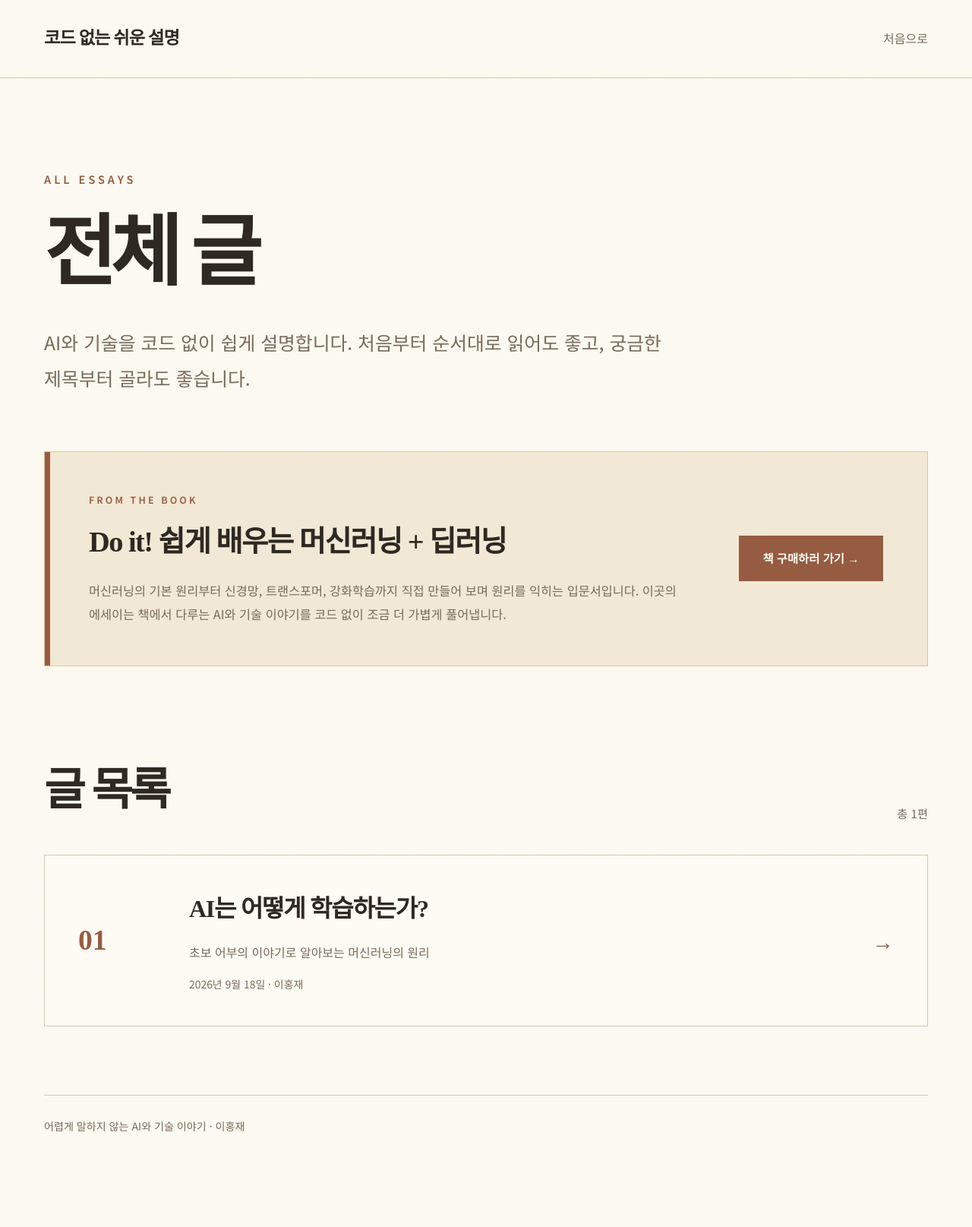
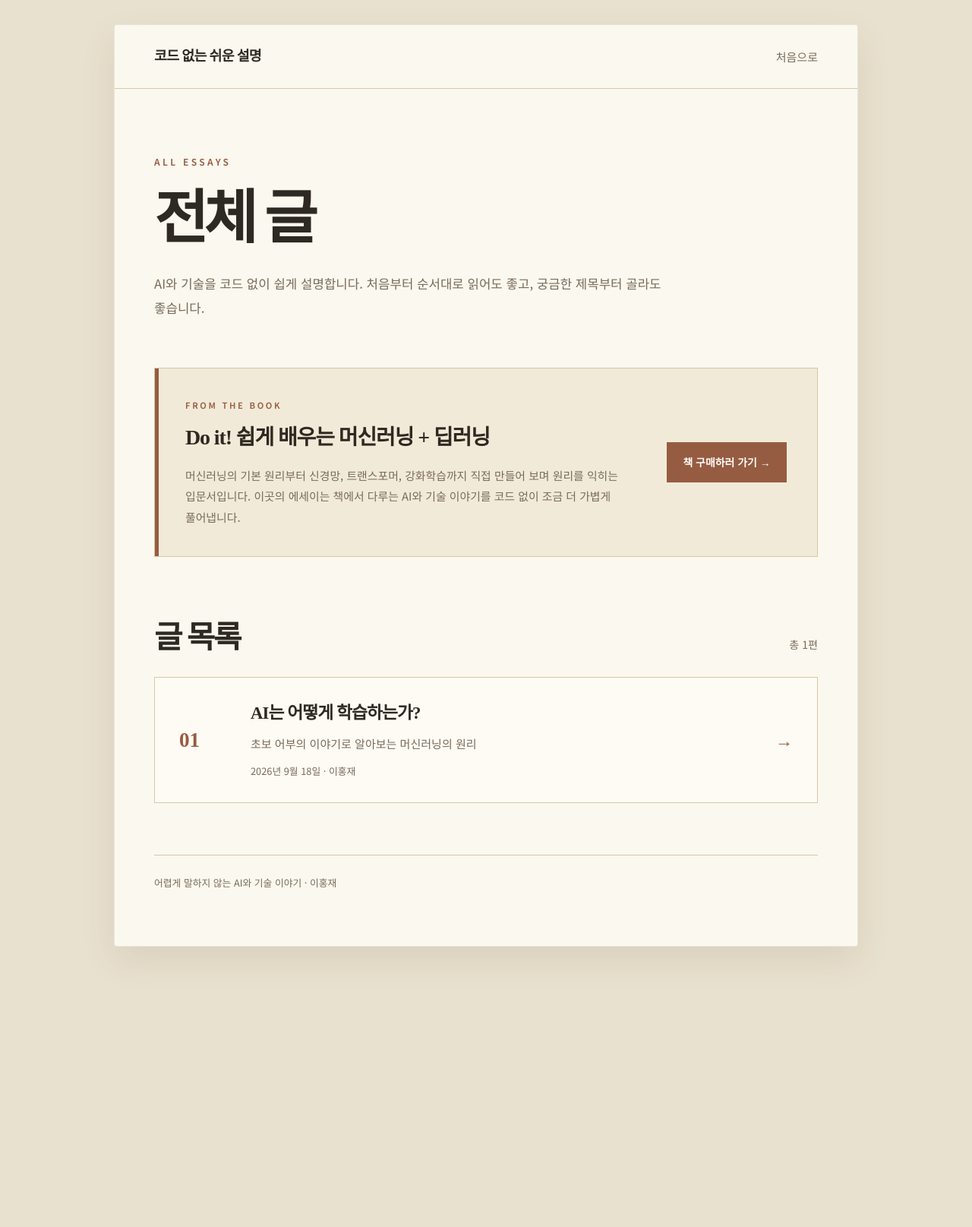
Before and after one commit to chaeyeun-kim/my_website, a Jekyll site: the page essay/index.html, which Jekyll copies as it is, in a window 1280 px wide. Shown: the whole page at 76% size. Built offline with Jekyll 4.4.1, drawn with Linux system fonts in a browser that asks for light colours; after the commit the page ends 1278 px from its top, so only the background shows below that.

Commit message:
Refactor CSS styles for improved layout and design
Updated styles and layout for better responsiveness and aesthetics.

```diff
--- a/essay/index.html
+++ b/essay/index.html
@@ -5,6 +5,7 @@
   <meta name="viewport" content="width=device-width, initial-scale=1">
 
   <title>전체 글 | 코드 없는 쉬운 설명</title>
+
   <meta
     name="description"
     content="AI와 기술을 코드 없이 쉽게 설명하는 에세이 목록"
@@ -12,6 +13,7 @@
 
   <link rel="preconnect" href="https://fonts.googleapis.com">
   <link rel="preconnect" href="https://fonts.gstatic.com" crossorigin>
+
   <link
     href="https://fonts.googleapis.com/css2?family=Noto+Sans+KR:wght@400;500;600&family=Noto+Serif+KR:wght@400;600;700&display=swap"
     rel="stylesheet"
@@ -19,9 +21,9 @@
 
   <style>
     :root {
-      --outer-paper: #e8dfca;
+      --background: #e9e1cf;
       --paper: #fbf8ef;
-      --paper-dark: #f1e8d5;
+      --paper-dark: #f2ead8;
       --ink: #2e2922;
       --soft-ink: #786b5a;
       --accent: #965c42;
@@ -40,25 +42,31 @@
 
     body {
       margin: 0;
-      background: var(--outer-paper);
+      background: var(--background);
       color: var(--ink);
       font-family: "Noto Sans KR", sans-serif;
+      line-height: 1.8;
       word-break: keep-all;
-      line-height: 1.8;
     }
 
     a {
       color: inherit;
     }
 
+    /*
+      흰색 종이 영역의 최대 폭입니다.
+      이 값을 980px로 제한해 양옆 여백이 항상 보이게 합니다.
+    */
     .page {
-      width: min(1500px, 100%);
-      min-height: 100vh;
-      margin: 0 auto;
-      background:
-        linear-gradient(rgba(255,255,255,0.15), rgba(255,255,255,0.15)),
-        var(--paper);
-      box-shadow: 0 0 35px rgba(81, 62, 34, 0.08);
+      width: calc(100% - 48px);
+      max-width: 980px;
+      min-height: calc(100vh - 64px);
+      margin: 32px auto;
+      overflow: hidden;
+      background: var(--paper);
+      border: 1px solid rgba(116, 93, 61, 0.12);
+      border-radius: 4px;
+      box-shadow: 0 18px 45px rgba(77, 59, 33, 0.1);
     }
 
     .site-header {
@@ -66,7 +74,7 @@
       align-items: center;
       justify-content: space-between;
       gap: 30px;
-      padding: 30px 58px;
+      padding: 25px 52px;
       border-bottom: 1px solid var(--line);
     }
 
@@ -77,36 +85,37 @@
 
     .site-title {
       font-family: "Noto Serif KR", serif;
-      font-size: 1.45rem;
+      font-size: 1.15rem;
       font-weight: 700;
       letter-spacing: -0.04em;
     }
 
     .home-link {
       color: var(--soft-ink);
-      font-size: 1rem;
+      font-size: 0.94rem;
     }
 
+    .site-title:hover,
     .home-link:hover {
       color: var(--accent);
     }
 
     main {
-      padding: 0 58px 120px;
+      padding: 0 52px 72px;
     }
 
     .hero {
-      max-width: 1000px;
-      padding: 120px 0 72px;
+      max-width: 760px;
+      padding: 86px 0 62px;
     }
 
     .eyebrow {
       display: block;
-      margin-bottom: 30px;
+      margin-bottom: 20px;
       color: var(--accent);
-      font-size: 0.9rem;
+      font-size: 0.76rem;
       font-weight: 600;
-      letter-spacing: 0.28em;
+      letter-spacing: 0.27em;
     }
 
     h1,
@@ -116,30 +125,32 @@
     }
 
     h1 {
-      margin: 0 0 38px;
-      font-size: clamp(3.8rem, 8vw, 7.8rem);
+      margin: 0 0 25px;
+      font-size: clamp(3.2rem, 7vw, 4.8rem);
       font-weight: 600;
-      line-height: 1.08;
+      line-height: 1.15;
       letter-spacing: -0.07em;
     }
 
     .hero-description {
-      max-width: 890px;
+      max-width: 700px;
       margin: 0;
       color: var(--soft-ink);
-      font-size: clamp(1.1rem, 2vw, 1.55rem);
+      font-size: 1.05rem;
       line-height: 1.9;
     }
 
+    /* 책 소개 */
+
     .book-card {
       position: relative;
-      overflow: hidden;
       display: grid;
       grid-template-columns: minmax(0, 1fr) auto;
       align-items: center;
-      gap: 55px;
-      margin: 0 0 110px;
-      padding: 52px 58px;
+      gap: 34px;
+      margin-bottom: 82px;
+      padding: 38px 40px;
+      overflow: hidden;
       background: var(--paper-dark);
       border: 1px solid var(--line);
     }
@@ -147,49 +158,50 @@
     .book-card::before {
       position: absolute;
       top: 0;
+      bottom: 0;
       left: 0;
-      width: 7px;
-      height: 100%;
+      width: 5px;
       background: var(--accent);
       content: "";
     }
 
     .book-label {
       display: block;
-      margin-bottom: 17px;
+      margin-bottom: 13px;
       color: var(--accent);
-      font-size: 0.78rem;
+      font-size: 0.7rem;
       font-weight: 600;
-      letter-spacing: 0.25em;
+      letter-spacing: 0.24em;
     }
 
     .book-card h2 {
-      margin: 0 0 20px;
-      font-size: clamp(1.7rem, 3vw, 2.5rem);
+      margin: 0 0 15px;
+      font-size: 1.75rem;
       line-height: 1.45;
       letter-spacing: -0.04em;
     }
 
     .book-card p {
-      max-width: 820px;
+      max-width: 590px;
       margin: 0;
       color: var(--soft-ink);
-      font-size: 1.02rem;
-      line-height: 1.9;
+      font-size: 0.93rem;
+      line-height: 1.85;
     }
 
     .book-button {
       display: inline-flex;
       align-items: center;
       justify-content: center;
-      min-width: 190px;
-      padding: 15px 23px;
+      min-width: 158px;
+      padding: 13px 18px;
       background: var(--accent);
       color: var(--white);
       border: 1px solid var(--accent);
       text-decoration: none;
-      font-size: 0.96rem;
+      font-size: 0.87rem;
       font-weight: 600;
+      white-space: nowrap;
       transition:
         background 160ms ease,
         border-color 160ms ease,
@@ -202,39 +214,45 @@
       transform: translateY(-2px);
     }
 
+    /* 글 목록 */
+
     .list-heading {
       display: flex;
       align-items: flex-end;
       justify-content: space-between;
-      gap: 30px;
-      margin-bottom: 32px;
+      gap: 24px;
+      margin-bottom: 25px;
     }
 
     .list-heading h2 {
       margin: 0;
-      font-size: clamp(2.2rem, 5vw, 3.7rem);
+      font-size: 2.55rem;
+      line-height: 1.25;
       letter-spacing: -0.06em;
     }
 
     .essay-count {
-      margin-bottom: 9px;
+      margin-bottom: 5px;
       color: var(--soft-ink);
-      font-size: 0.95rem;
+      font-size: 0.88rem;
     }
 
     .essay-list {
       display: grid;
-      gap: 22px;
+      gap: 18px;
     }
 
+    /*
+      카드 전체가 링크입니다.
+      카드의 빈 공간을 눌러도 본문으로 이동합니다.
+    */
     .essay-card {
-      position: relative;
       display: grid;
-      grid-template-columns: 110px minmax(0, 1fr) auto;
+      grid-template-columns: 68px minmax(0, 1fr) auto;
       align-items: center;
-      gap: 36px;
-      padding: 42px 44px;
-      background: rgba(255, 253, 247, 0.68);
+      gap: 26px;
+      padding: 30px 32px;
+      background: rgba(255, 253, 247, 0.7);
       border: 1px solid var(--line);
       text-decoration: none;
       transition:
@@ -245,108 +263,130 @@
 
     .essay-card:hover {
       border-color: var(--accent);
-      box-shadow: 0 15px 36px rgba(84, 60, 32, 0.08);
+      box-shadow: 0 12px 30px rgba(84, 60, 32, 0.08);
       transform: translateY(-3px);
     }
 
     .essay-number {
       color: var(--accent);
       font-family: "Noto Serif KR", serif;
-      font-size: 2.35rem;
+      font-size: 1.7rem;
       font-weight: 600;
     }
 
     .essay-content h3 {
-      margin: 0 0 13px;
-      font-size: clamp(1.35rem, 2.5vw, 2rem);
+      margin: 0 0 9px;
+      font-size: 1.42rem;
+      line-height: 1.5;
       letter-spacing: -0.04em;
     }
 
     .essay-description {
-      margin: 0 0 15px;
+      margin: 0 0 10px;
       color: var(--soft-ink);
-      font-size: 1rem;
+      font-size: 0.94rem;
     }
 
     .essay-meta {
       margin: 0;
       color: var(--soft-ink);
-      font-size: 0.87rem;
+      font-size: 0.8rem;
     }
 
     .essay-arrow {
       color: var(--accent);
-      font-size: 1.8rem;
+      font-size: 1.45rem;
       transition: transform 160ms ease;
     }
 
     .essay-card:hover .essay-arrow {
-      transform: translateX(6px);
+      transform: translateX(5px);
     }
 
     footer {
-      margin-top: 90px;
-      padding-top: 28px;
+      margin-top: 68px;
+      padding-top: 24px;
       border-top: 1px solid var(--line);
       color: var(--soft-ink);
-      font-size: 0.88rem;
+      font-size: 0.8rem;
     }
 
-    @media (max-width: 820px) {
+    /* 태블릿과 휴대전화 */
+
+    @media (max-width: 760px) {
+      .page {
+        width: calc(100% - 20px);
+        min-height: calc(100vh - 20px);
+        margin: 10px auto;
+      }
+
       .site-header {
-        padding: 24px 25px;
+        padding: 21px 25px;
       }
 
       main {
-        padding: 0 25px 80px;
+        padding: 0 25px 55px;
       }
 
       .hero {
-        padding: 75px 0 55px;
+        padding: 62px 0 46px;
       }
 
       h1 {
-        font-size: clamp(3.3rem, 17vw, 5rem);
+        margin-bottom: 20px;
+        font-size: clamp(2.8rem, 14vw, 4rem);
+      }
+
+      .hero-description {
+        font-size: 0.98rem;
       }
 
       .book-card {
         grid-template-columns: 1fr;
-        gap: 32px;
-        margin-bottom: 80px;
-        padding: 40px 32px;
+        gap: 26px;
+        margin-bottom: 65px;
+        padding: 31px 28px;
+      }
+
+      .book-card h2 {
+        font-size: 1.55rem;
       }
 
       .book-button {
         width: 100%;
       }
 
+      .list-heading {
+        align-items: flex-start;
+        flex-direction: column;
+        gap: 3px;
+      }
+
+      .essay-count {
+        margin: 0;
+      }
+
       .essay-card {
         grid-template-columns: 1fr auto;
-        gap: 16px;
-        padding: 32px 28px;
+        gap: 13px;
+        padding: 27px 25px;
       }
 
       .essay-number {
         grid-column: 1 / -1;
-        font-size: 1.6rem;
+        font-size: 1.35rem;
       }
     }
 
-    @media (max-width: 520px) {
+    @media (max-width: 480px) {
       .site-header {
         align-items: flex-start;
         flex-direction: column;
-        gap: 5px;
+        gap: 2px;
       }
 
-      .list-heading {
-        align-items: flex-start;
-        flex-direction: column;
-        gap: 4px;
-      }
-
-      .essay-count {
-        margin: 0;
+      .list-heading h2 {
+        font-size: 2.15rem;
       }
 
       .essay-card {
@@ -364,8 +404,13 @@
   <div class="page">
 
     <header class="site-header">
-      <a class="site-title" href="../">코드 없는 쉬운 설명</a>
-      <a class="home-link" href="../">처음으로</a>
+      <a class="site-title" href="../">
+        코드 없는 쉬운 설명
+      </a>
+
+      <a class="home-link" href="../">
+        처음으로
+      </a>
     </header>
 
     <main>
@@ -382,7 +427,7 @@
       </section>
 
       <aside class="book-card" aria-labelledby="book-title">
-        <div>
+        <div class="book-information">
           <span class="book-label">FROM THE BOOK</span>
 
           <h2 id="book-title">
```
